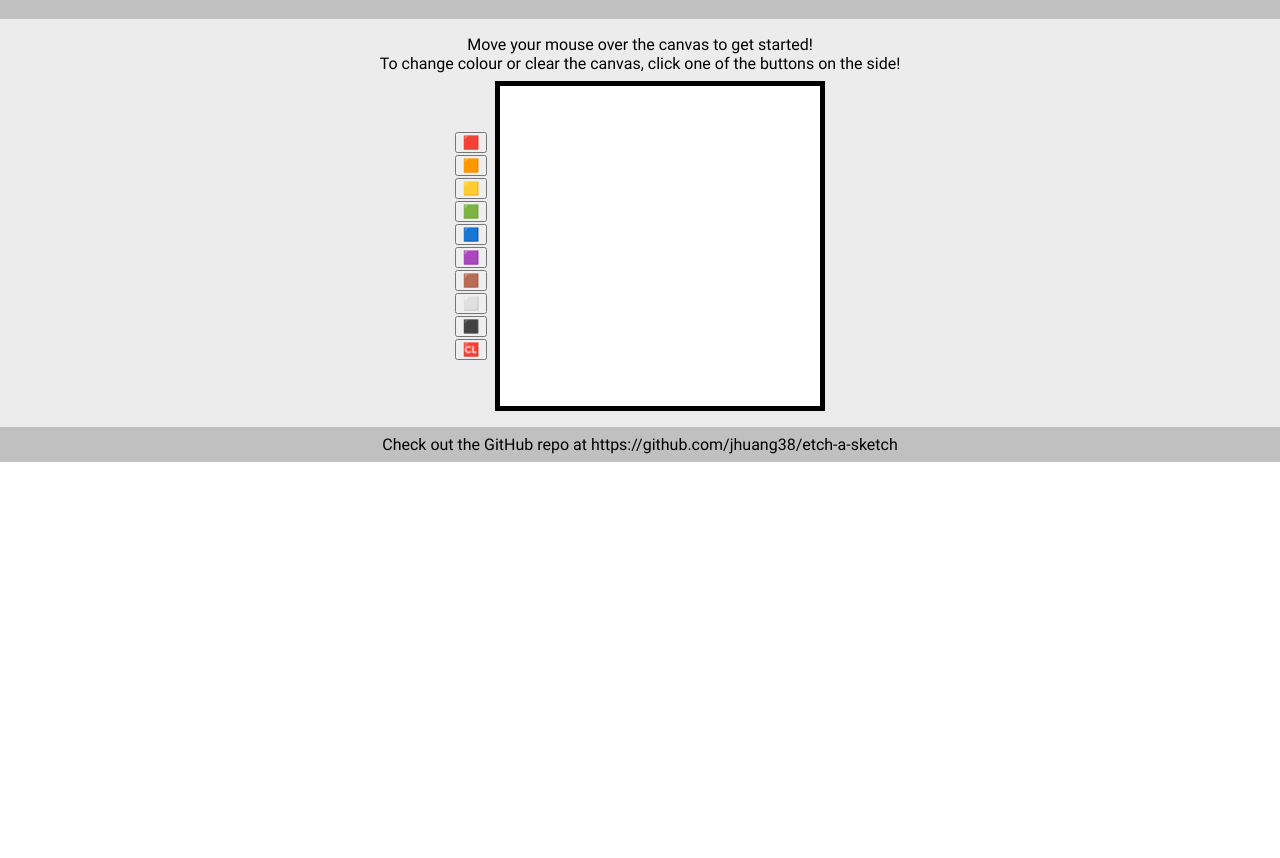
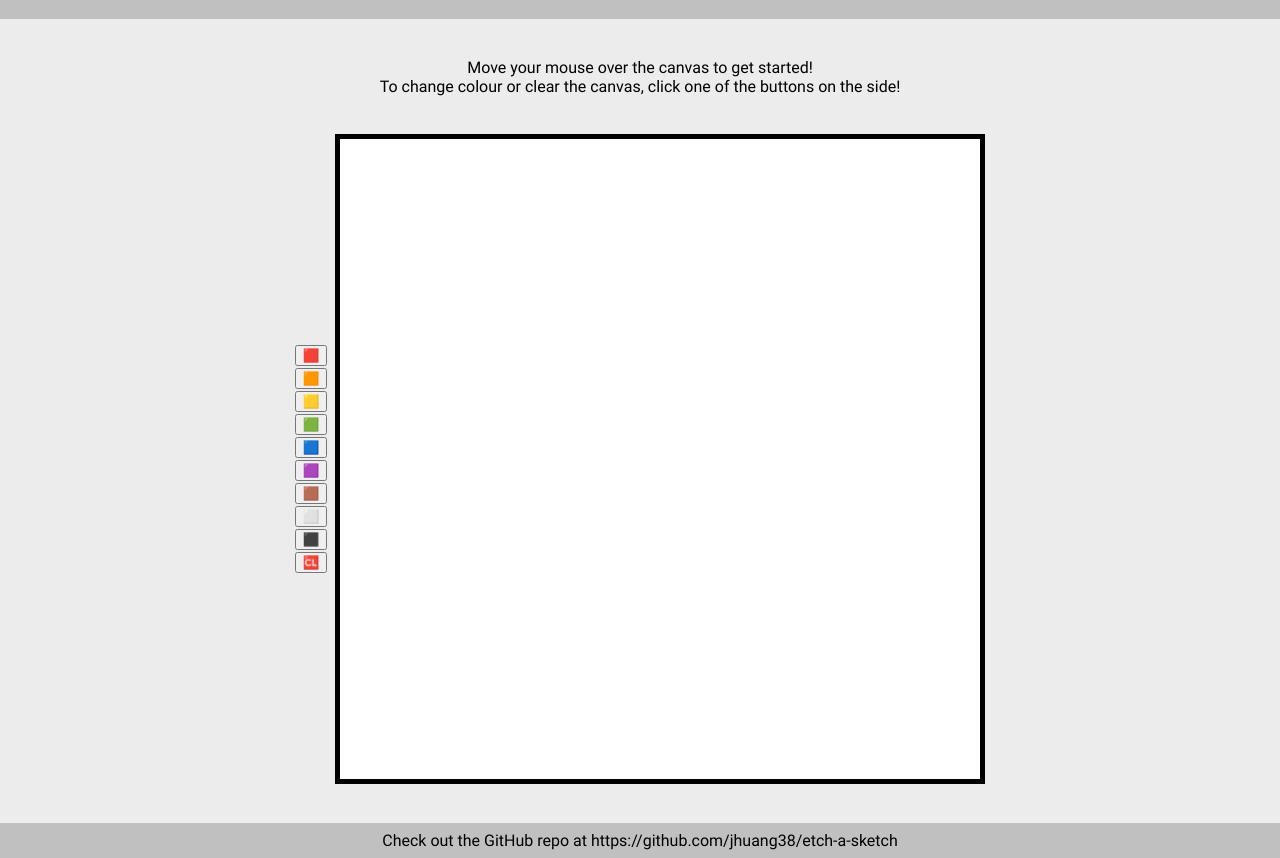
Before and after one commit to jhuang38/etch-a-sketch, a plain HTML site: page index.html in a window 1280 px wide. Shown: the part 62-920 px from the top of the page. Before the commit the page ends 800 px from the top, so only its background shows below. Drawn offline with Linux system fonts and the light colour scheme.

Commit message:
increased size of canvas and display

```diff
--- a/script.js
+++ b/script.js
@@ -57,7 +57,7 @@ function drawColor() {
     this.style.cssText = `background-color: ${mouseColor}`;
 }
 
-for (let i = 1; i <= 16 * 16; ++i) {
+for (let i = 1; i <= 64 * 64; ++i) {
     const newDiv = document.createElement(`div`);
     newDiv.classList.add(`cell`);
     newDiv.classList.add(`cell-${i}`);
--- a/style.css
+++ b/style.css
@@ -17,6 +17,7 @@
 }
 
 html {
+    display: flex;
     min-width: 100%;
     min-height: 100%;
 }
@@ -49,15 +50,13 @@ body {
 }
 
 .display {
-    flex: 1;
     display: flex;
     flex-direction: column;
-    justify-content: center;
-    gap: 8px;
+    justify-content: space-evenly;
     background-color: #ECECEC;
     min-width: 100%;
     min-height: 100%;
-    padding: 16px 0 16px 0;
+
 }
 
 .content {
@@ -68,11 +67,11 @@ body {
 }
 
 .canvas {
-    height: 40vh;
-    width: 40vh;
+    height: 80vh;
+    width: 80vh;
     display: grid;
-    grid-template-columns: 1fr 1fr 1fr 1fr 1fr 1fr 1fr 1fr 1fr 1fr 1fr 1fr 1fr 1fr 1fr 1fr;
-    grid-template-rows: 1fr 1fr 1fr 1fr 1fr 1fr 1fr 1fr 1fr 1fr 1fr 1fr 1fr 1fr 1fr 1fr;
+    grid-template-columns: 1fr 1fr 1fr 1fr 1fr 1fr 1fr 1fr 1fr 1fr 1fr 1fr 1fr 1fr 1fr 1fr 1fr 1fr 1fr 1fr 1fr 1fr 1fr 1fr 1fr 1fr 1fr 1fr 1fr 1fr 1fr 1fr 1fr 1fr 1fr 1fr 1fr 1fr 1fr 1fr 1fr 1fr 1fr 1fr 1fr 1fr 1fr 1fr 1fr 1fr 1fr 1fr 1fr 1fr 1fr 1fr 1fr 1fr 1fr 1fr 1fr 1fr 1fr 1fr;
+    grid-template-rows: 1fr 1fr 1fr 1fr 1fr 1fr 1fr 1fr 1fr 1fr 1fr 1fr 1fr 1fr 1fr 1fr 1fr 1fr 1fr 1fr 1fr 1fr 1fr 1fr 1fr 1fr 1fr 1fr 1fr 1fr 1fr 1fr 1fr 1fr 1fr 1fr 1fr 1fr 1fr 1fr 1fr 1fr 1fr 1fr 1fr 1fr 1fr 1fr 1fr 1fr 1fr 1fr 1fr 1fr 1fr 1fr 1fr 1fr 1fr 1fr 1fr 1fr 1fr 1fr;
     border: 5px solid black;
     flex: 0 0 auto;
 }
@@ -84,7 +83,7 @@ body {
 }
 
 .color-container button {
-    padding: 2fr;
+    padding: 5fr;
 }
 
 .footer {
```
